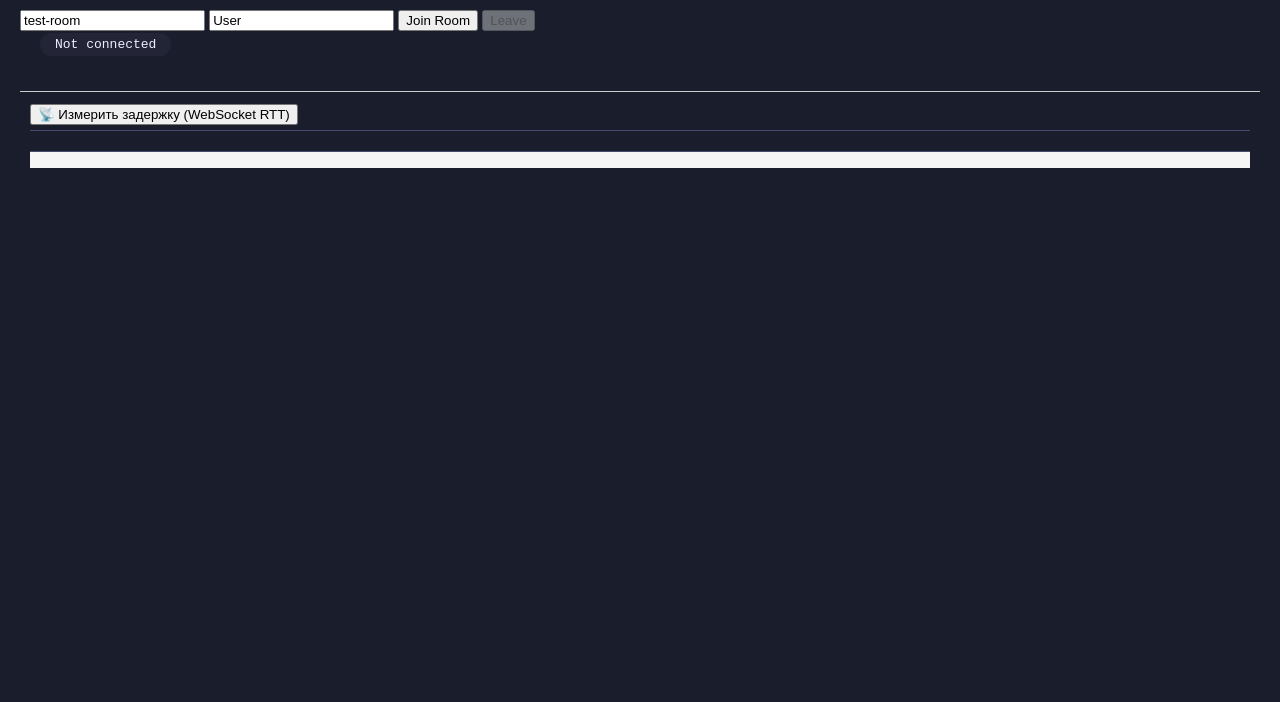
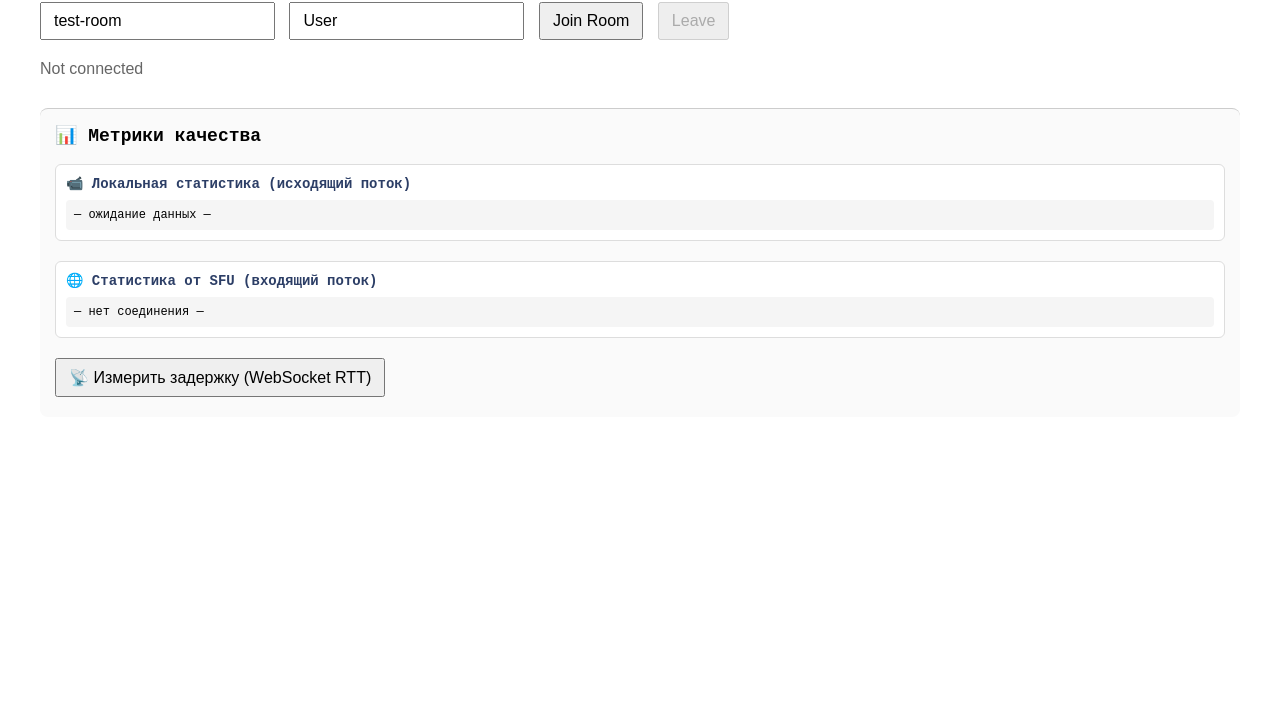
Before and after one commit to TheMineron/webrtc, a plain HTML site: page sfu/static/html/index.html in a window 1280 px wide. Shown: the part 98-800 px from the top of the page. Drawn offline with Linux system fonts and the light colour scheme.

Commit message:
refactoring

```diff
--- a/sfu/static/html/index.html
+++ b/sfu/static/html/index.html
@@ -4,7 +4,87 @@
   <meta charset="UTF-8">
   <meta name="viewport" content="width=device-width, initial-scale=1.0">
   <title>SFU Video Conference</title>
-    <link rel="stylesheet" href="/static/css/style.css">
+  <style>
+      body {
+          font-family: sans-serif;
+          max-width: 1200px;
+          margin: 0 auto;
+          padding: 20px;
+      }
+      .controls {
+          margin-bottom: 20px;
+      }
+      input, button {
+          padding: 8px 12px;
+          font-size: 16px;
+          margin-right: 10px;
+      }
+      #videos {
+          display: flex;
+          flex-wrap: wrap;
+          gap: 10px;
+      }
+      video {
+          width: 300px;
+          height: 200px;
+          background: #333;
+          object-fit: cover;
+          border-radius: 8px;
+      }
+      .video-container {
+          position: relative;
+      }
+      .label {
+          position: absolute;
+          bottom: 5px;
+          left: 5px;
+          color: white;
+          background: rgba(0, 0, 0, 0.5);
+          padding: 2px 6px;
+          border-radius: 4px;
+      }
+      #status {
+          margin: 10px 0;
+          color: #666;
+      }
+      #metricsPanel {
+          margin-top: 20px;
+          padding: 15px;
+          border-top: 1px solid #ccc;
+          background: #fafafa;
+          border-radius: 8px;
+          font-family: monospace;
+          font-size: 13px;
+      }
+      #metricsPanel h3 {
+          margin-top: 0;
+          font-size: 18px;
+      }
+      .stat-section {
+          margin-bottom: 20px;
+          border: 1px solid #ddd;
+          padding: 10px;
+          border-radius: 6px;
+          background: white;
+      }
+      .stat-label {
+          font-weight: bold;
+          color: #2c3e66;
+          margin-bottom: 8px;
+          font-size: 14px;
+      }
+      pre {
+          margin: 0;
+          white-space: pre-wrap;
+          font-family: monospace;
+          font-size: 12px;
+      }
+      #localStatsContent, #remoteStatsContent {
+          background: #f5f5f5;
+          padding: 8px;
+          border-radius: 4px;
+      }
+  </style>
 </head>
 <body>
 <h1>SFU Video Conference</h1>
@@ -16,12 +96,24 @@
 </div>
 <div id="status">Not connected</div>
 <div id="videos"></div>
-<div id="metrics-panel" style="margin-top: 20px; padding: 10px; border-top: 1px solid #ccc;">
-  <button id="startLatencyTest">📡 Измерить задержку (WebSocket RTT)</button>
-  <div id="latencyResult" style="margin-top: 5px;"></div>
-  <div id="webrtcStats"
-       style="margin-top: 10px; background: #f5f5f5; padding: 8px; font-family: monospace; white-space: pre-wrap;"></div>
+
+<div id="metricsPanel">
+  <h3>📊 Метрики качества</h3>
+  <div class="stat-section">
+    <div class="stat-label">📹 Локальная статистика (исходящий поток)</div>
+    <pre id="localStatsContent">— ожидание данных —</pre>
+  </div>
+  <div class="stat-section">
+    <div class="stat-label">🌐 Статистика от SFU (входящий поток)</div>
+    <pre id="remoteStatsContent">— нет соединения —</pre>
+  </div>
+  <div>
+    <button id="startLatencyTest">📡 Измерить задержку (WebSocket RTT)</button>
+    <div id="latencyResult" style="margin-top: 5px;"></div>
+  </div>
 </div>
-<script src="/static/js/client.js"></script>
+
+<script src="/static/js/client.js">
+</script>
 </body>
 </html>
```
